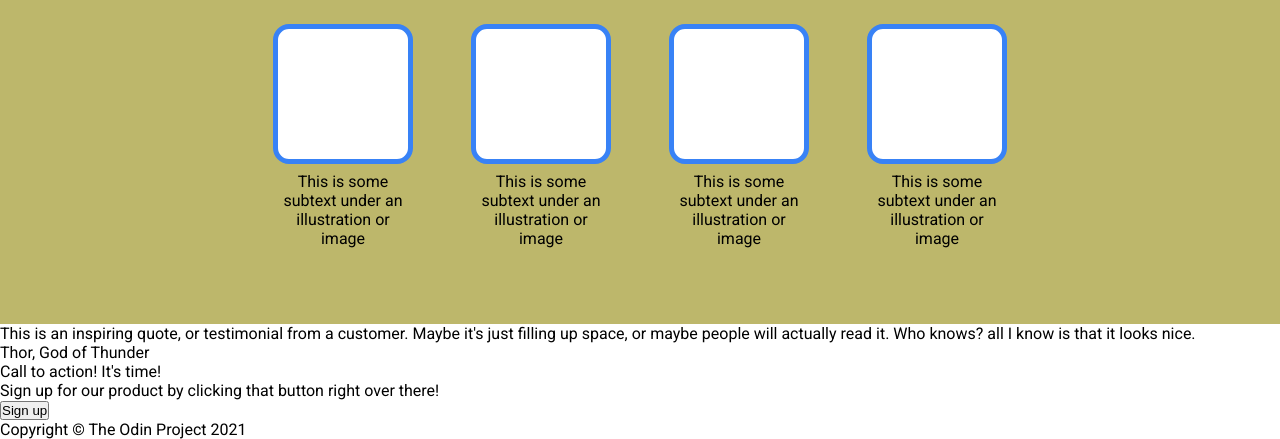
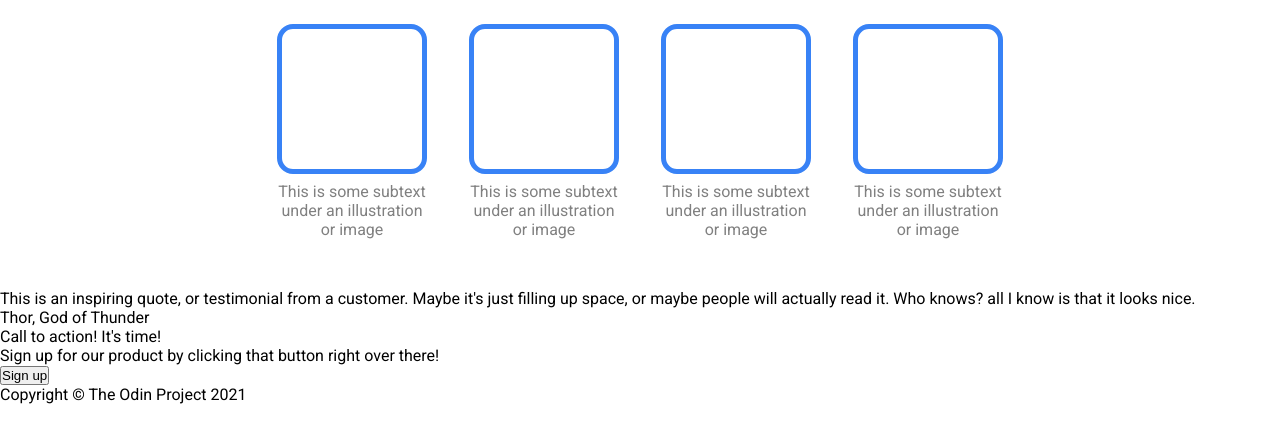
Before and after one commit to Nylti1/top-foundations-landing-page, a plain HTML site: page index.html in a window 1280 px wide. Shown: the part 548-987 px from the top of the page. After the commit the page ends 952 px from the top, so only its background shows below. Drawn offline with Linux system fonts and the light colour scheme.

Commit message:
Terminar Seccion "info" en CSS

```diff
--- a/style.css
+++ b/style.css
@@ -91,29 +91,28 @@
 /* Seccion .info */
 
 .info {
-  padding: 60px 0;
+  margin: 50px 0;
   display: flex;
   align-items: center;
   flex-direction: column;
-  gap: 24px;
-  /* Temporal */
-  background-color: darkkhaki;
 }
 
 .info-title {
   color: #1f2937;
   font-size: 36px;
   font-weight: bold;
+  margin: 0 0 50px 0;
 }
 
 .info-container {
+  text-align: center;
+  color: gray;
   display: flex;
-  gap: 38px;
+  gap: 42px;
 }
 
 .info-card {
-  padding: 16px;
-  width: 160px;
+  width: 150px;
   display: flex;
   align-items: center;
   flex-direction: column;
@@ -121,13 +120,10 @@
 }
 
 .card-square {
-  width: 140px;
-  height: 140px;
-  background-color: white;
+  width: 150px;
+  height: 150px;
   border: 5px solid #3882f6;
   border-radius: 16px;
 }
 
-.card-text {
-  text-align: center;
-}
+/* Seccion .quote */
```
